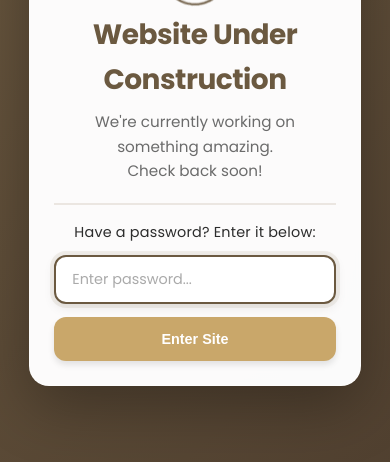
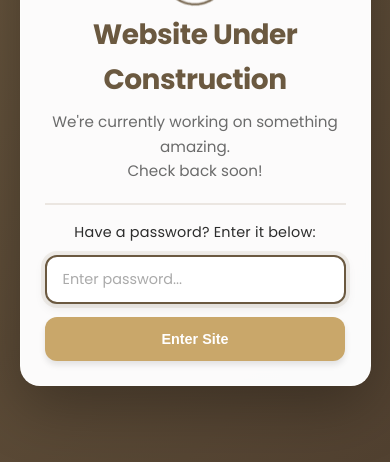
Before and after one commit to Jallison154/Brickyard-Boarding-Webpage, a plain HTML site: page index.html in a window 390 px wide. Shown: the part 306-768 px from the top of the page. Drawn offline with Linux system fonts and the light colour scheme.

Commit message:
Add favicon links to index.html and adjust styles.css for layout improvements. Remove unnecessary flex-direction and margin properties, and update construction content width for better responsiveness.

```diff
--- a/index.html
+++ b/index.html
@@ -5,6 +5,8 @@
     <meta name="viewport" content="width=device-width, initial-scale=1.0">
     <meta name="description" content="Brickyard Boarding Kennel - Professional pet boarding and grooming services in Billings, MT since 1995">
     <title>Brickyard Boarding Kennel | Billings, MT</title>
+    <link rel="icon" type="image/png" href="resources/images/favicon.png">
+    <link rel="shortcut icon" type="image/png" href="resources/images/favicon.png">
     <link rel="stylesheet" href="styles.css">
     <link rel="preconnect" href="https://fonts.googleapis.com">
     <link rel="preconnect" href="https://fonts.gstatic.com" crossorigin>
--- a/styles.css
+++ b/styles.css
@@ -90,7 +90,6 @@ body:not(.unlocked) {
     background: linear-gradient(135deg, var(--primary-color) 0%, var(--primary-dark) 100%) !important;
     z-index: 99999;
     display: flex !important;
-    flex-direction: column;
     align-items: center !important;
     justify-content: center !important;
     overflow: hidden;
@@ -106,13 +105,12 @@ body:not(.unlocked) {
     border-radius: 20px;
     box-shadow: 0 20px 60px rgba(0, 0, 0, 0.3);
     text-align: center;
-    max-width: 500px;
     width: 90%;
     max-width: min(500px, 90vw);
-    margin: 0 auto;
     animation: fadeInUp 0.5s ease-out;
     border: 1px solid rgba(255, 255, 255, 0.3);
     box-sizing: border-box;
+    flex-shrink: 0;
 }
 
 [data-theme="dark"] .construction-content {
@@ -320,8 +318,7 @@ body:not(.unlocked) {
 @media (max-width: 768px) {
     .construction-content {
         padding: 1.5rem;
-        width: 85%;
-        margin: 0 auto;
+        width: 90%;
     }
 
     .construction-logo-image {
```
Also changed, not shown: resources/images/logo.png.
